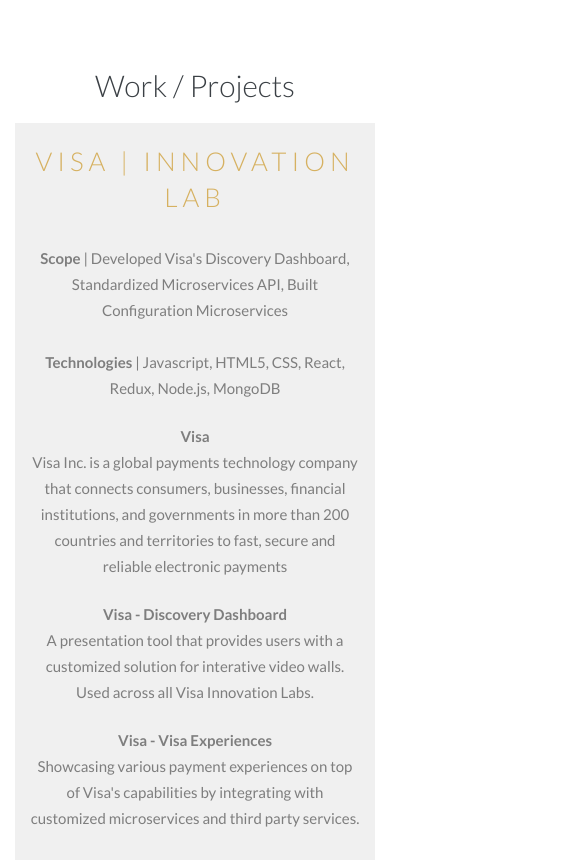
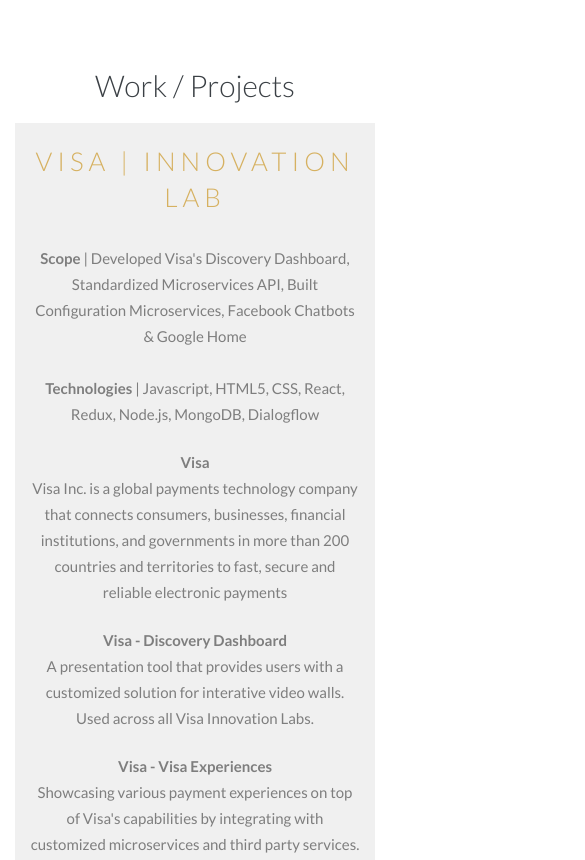
Before and after one commit to lareinating/lareinating.github.io, a plain HTML site: page index.html in a window 390 px wide. Shown: the part 702-1562 px from the top of the page, 585 px wide, since content can reach past the window. Drawn offline with nearby package versions, Linux system fonts and the light colour scheme; some packages are replaced by stand-ins of ours.

Commit message:
repo update

```diff
--- a/css/responsive.css
+++ b/css/responsive.css
@@ -98,4 +98,8 @@
   #contact .block textarea {
     width: 100%;
   }
+
+  #work .center-row, #hackathons .center-row {
+    display: block;
+  }
 }
--- a/index.html
+++ b/index.html
@@ -63,7 +63,7 @@
                <div class="block">
                  <div class="counter text-center">
                    <div id="countdown_dashboard">
-                     Never Stop Creating <br/> My Future
+                     Turning ideas into <br/> products
                    </div>
                  </div>
                </div>
@@ -91,8 +91,8 @@
                     <h3>VISA | INNOVATION LAB</h3>
                   </div>
                   <div class="block">
-                    <p><b>Scope</b> | Developed Visa's Discovery Dashboard, Standardized Microservices API, Built Configuration Microservices</p>
-                    <p><br/><b>Technologies</b> | Javascript, HTML5, CSS, React, Redux, Node.js, MongoDB  </p><br/>
+                    <p><b>Scope</b> | Developed Visa's Discovery Dashboard, Standardized Microservices API, Built Configuration Microservices, Facebook Chatbots & Google Home</p>
+                    <p><br/><b>Technologies</b> | Javascript, HTML5, CSS, React, Redux, Node.js, MongoDB, Dialogflow  </p><br/>
                     <p><b>Visa</b> <br/> Visa Inc. is a global payments technology company that connects consumers, businesses, financial institutions, and governments in more than 200 countries and territories to fast, secure and reliable electronic payments </p>
                     <br/>
                     <p><b>Visa - Discovery Dashboard </b> <br/> A presentation tool that provides users with a customized solution for interative video walls.  Used across all Visa Innovation Labs. <br/> </p>
```
